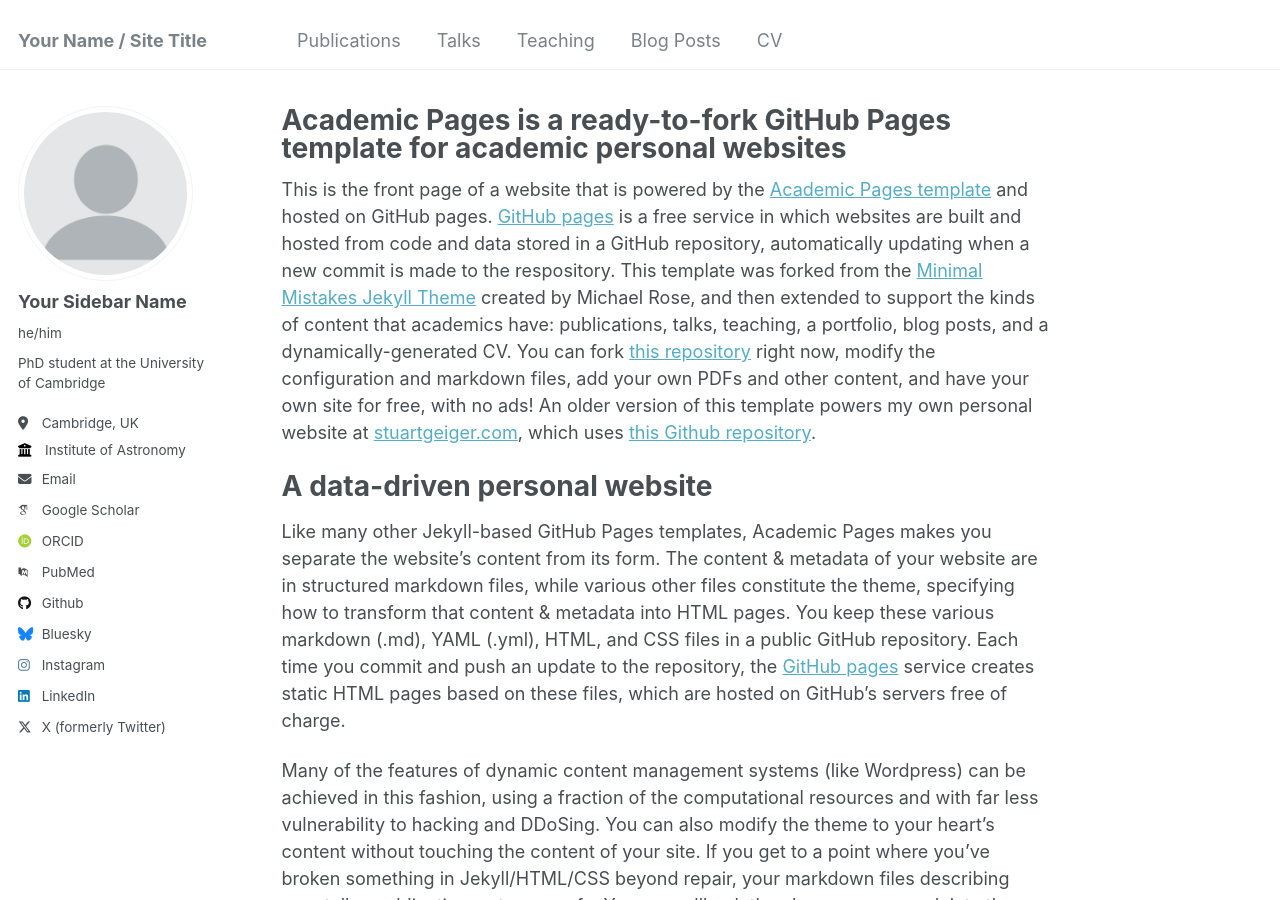
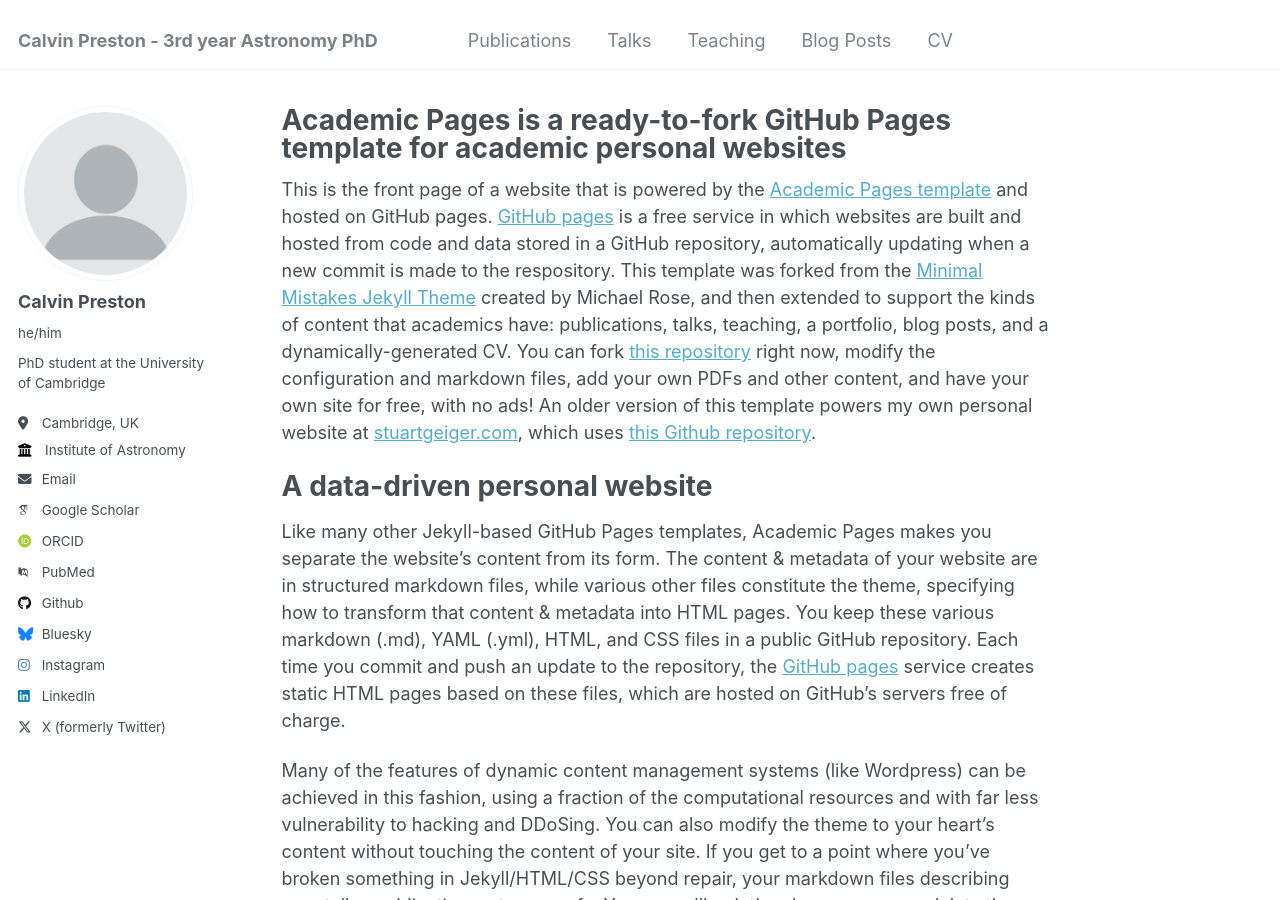
Before and after one commit to calvinprestonastro/calvinprestonastro.github.io, a Jekyll site: the page built from _pages/about.md, in a window 1280 px wide and 900 px high. Built offline with Jekyll 4.4.1, drawn with Linux system fonts in a browser that asks for light colours; some web fonts are replaced.

Commit message:
Update _config.yml

```diff
--- a/_config.yml
+++ b/_config.yml
@@ -8,7 +8,7 @@
 
 # Basic Site Settings
 locale                   : "en-US"
-title                    : "Your Name / Site Title"
+title                    : "Calvin Preston - 3rd year Astronomy PhD"
 title_separator          : "-"
 name                     : &name "Your Name"
 description              : &description "personal description"
@@ -22,7 +22,7 @@ repository               : "academicpages/academicpages.github.io"
 author:
   # Biographic information
   avatar           : "profile.png"
-  name             : "Your Sidebar Name"
+  name             : "Calvin Preston"
   pronouns         : "he/him"
   bio              : "PhD student at the University of Cambridge"
   location         : "Cambridge, UK"
```
